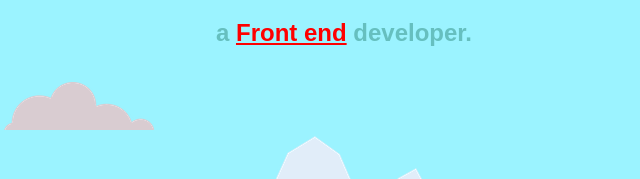
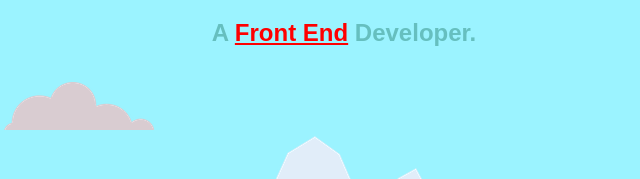
Before and after one commit to ritish98/portfolio, a plain HTML site: page index.html in a window 1280 px wide. Shown: the part 323-502 px from the top of the page, 296-936 px from the left. Drawn offline with Linux system fonts and the light colour scheme.

Commit message:
small to capital

```diff
--- a/index.html
+++ b/index.html
@@ -15,7 +15,7 @@
     <div class="top_container">
         <img class="top" src="images/cloud.png" alt="cloud">
         <h1>I'm Ritish</h1>
-        <p>a <span class="span">Front end</span> developer.</p>
+        <p>A <span class="span">Front End</span> Developer.</p>
         <img class="bottom" src="images/cloud.png" alt="cloud">
         <img src="images/mountain.png" alt="mountain">
     </div>
```
